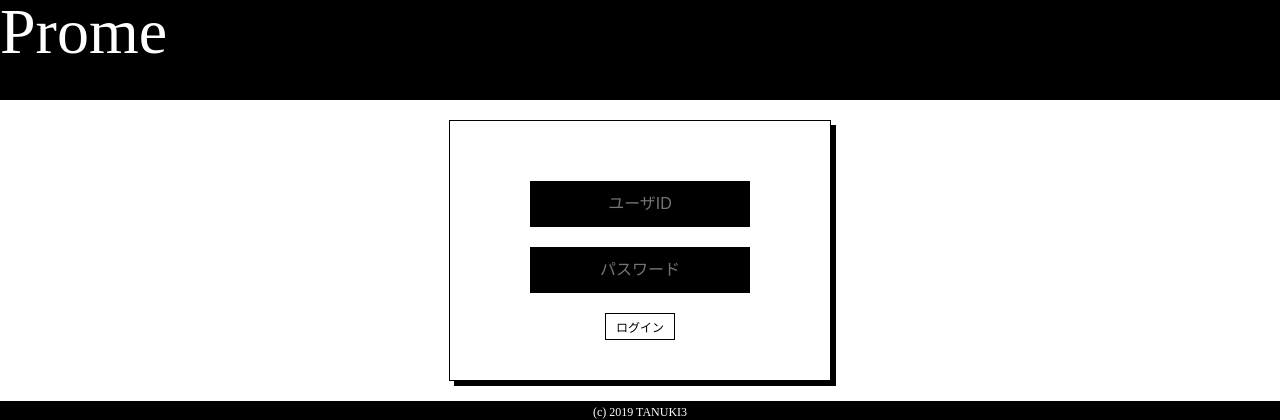
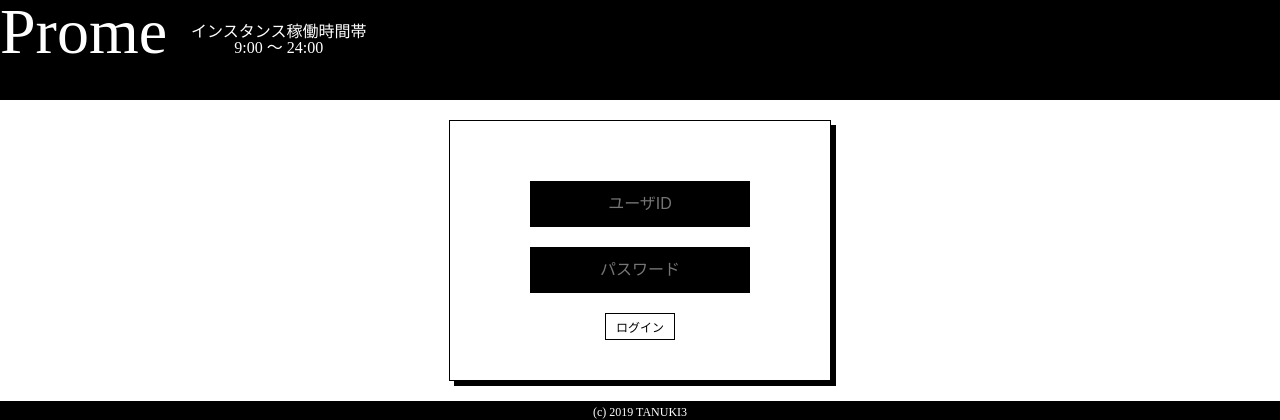
Before and after one commit to task320/Prome, a Flask app: page /login in a window 1280 px wide. Shown: the top 420 px of the page. Run offline with Flask 2, Linux system fonts and the light colour scheme.

Commit message:
インスタンス稼働時間帯表示

```diff
--- a/src/static/style/login.css
+++ b/src/static/style/login.css
@@ -52,6 +52,7 @@ table {
   width: 100%;
   height: 100px;
   background-color: black;
+  color: white;
 }
 
 .header a {
@@ -59,9 +60,21 @@ table {
   text-decoration: inherit;
 }
 
+.header__title-area {
+  display: inline-block;
+}
+
 .header__title {
-  color: white;
   font-size: 64px;
+}
+
+.header__running-area {
+  display: inline-block;
+  margin: 0px 20px;
+}
+
+.header__running-area .header__running-timezone {
+  text-align: center;
 }
 
 .footer {
--- a/src/static/style/scss/import/header.scss
+++ b/src/static/style/scss/import/header.scss
@@ -2,6 +2,7 @@
 	width: 100%;
     height: 100px;
 	background-color: black;
+	color: white;
 
 	a {
 		color: inherit;
@@ -9,7 +10,23 @@
 	}
 }
 
+.header__title-area {
+	display: inline-block;
+}
+
 .header__title {
-	color: white;
-	font-size: 64px
+	font-size: 64px;
 }
+
+.header__running-area {
+	display: inline-block;
+	margin: 0px 20px;
+
+	.header__running-title {
+
+	}
+
+	.header__running-timezone {
+		text-align: center;
+	}
+}
--- a/src/templates/include/header.html
+++ b/src/templates/include/header.html
@@ -1,5 +1,11 @@
 <header class="header">
-    <span class="header__title">
-        <a href="{{ url_for('router.get_all', proc='all', page=1) }}">Prome</a>
-    </span>
+    <div class="header__title-area">
+        <span class="header__title">
+                <a href="{{ url_for('router.get_all', proc='all', page=1) }}">Prome</a>
+        </span>
+    </div>
+    <div class="header__running-area">
+        <div class="header__running-title">インスタンス稼働時間帯</div>
+        <div class="header__running-timezone">9:00 〜 24:00</div>
+    </div>
 </header>
```
Also changed, not shown: src/static/style/main.css (+14 -1 lines), src/static/style/nothing_content.css (+14 -1 lines).
